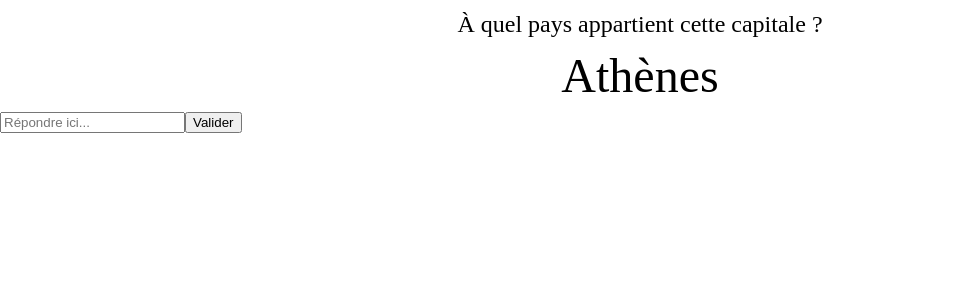
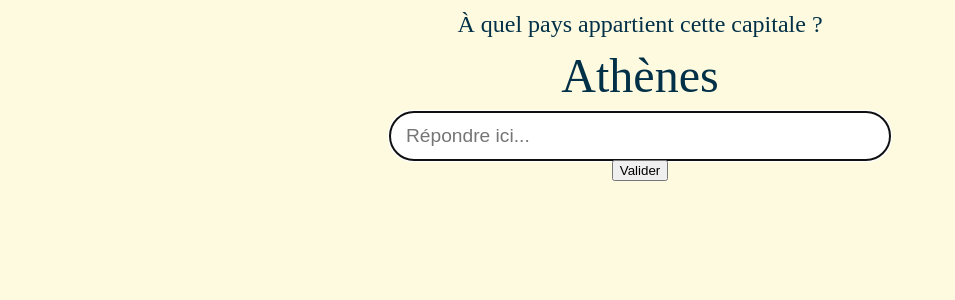
Before and after one commit to rqphy/geo_quizz, a React (Vite) app: page / in a window 1280 px wide. Shown: the top 300 px of the page, without its empty margins (0-955 px from the left). Built offline with nearby package versions, Linux system fonts and the light colour scheme.

Commit message:
:lipstick: update form style

```diff
--- a/src/components/Button/Button.tsx
+++ b/src/components/Button/Button.tsx
@@ -1,7 +1,7 @@
 interface IButtonProps {
-    label: string
+	label: string
 }
 
 export default function Button({ label }: IButtonProps) {
-    return <button>{ label }</button>
+	return <button>{label}</button>
 }
--- a/src/components/GameForm/GameForm.tsx
+++ b/src/components/GameForm/GameForm.tsx
@@ -1,4 +1,5 @@
 import Button from "../Button/Button"
+import "./gameform.scss"
 
 function removeAccents(str: string): string {
 	return str.normalize("NFD").replace(/[\u0300-\u036f]/g, "")
@@ -37,8 +38,13 @@ export default function GameForm({ expectedAnswer }: IGameFormProps) {
 	}
 
 	return (
-		<form onSubmit={handleSubmit}>
-			<input type="text" placeholder="Répondre ici..." />
+		<form onSubmit={handleSubmit} className="gameform">
+			<input
+				type="text"
+				placeholder="Répondre ici..."
+				className="gameform__answer"
+				autoFocus
+			/>
 			<Button label="Valider" />
 		</form>
 	)
--- /dev/null
+++ b/src/components/GameForm/gameform.scss
@@ -0,0 +1,14 @@
+.gameform {
+	display: flex;
+	flex-direction: column;
+	align-items: center;
+
+	&__answer {
+		width: 500px;
+		height: 3rem;
+		font-size: 1.2rem;
+		border-radius: 50px;
+		border: none;
+		padding: 1rem;
+	}
+}
--- a/src/components/Quizz/quizz.scss
+++ b/src/components/Quizz/quizz.scss
@@ -1,3 +1,4 @@
 .quizz {
 	// background-color: var(--color-primary);
+	font-size: 16px;
 }
--- a/src/index.scss
+++ b/src/index.scss
@@ -1,2 +1,3 @@
 @import "./styles/reset.scss";
 @import "./styles/vars.scss";
+@import "./styles/global.scss";
--- /dev/null
+++ b/src/styles/global.scss
@@ -0,0 +1,5 @@
+html {
+	font-size: 16px;
+    color: var(--color-primary);
+	background-color: var(--color-secondary);
+}
--- a/src/styles/vars.scss
+++ b/src/styles/vars.scss
@@ -1,5 +1,6 @@
 :root {
 	--color-light: #ffffff;
 	--color-dark: #000000;
-	--color-primary: tomato;
+	--color-primary: #023047;
+	--color-secondary: #fefae0;
 }
```
